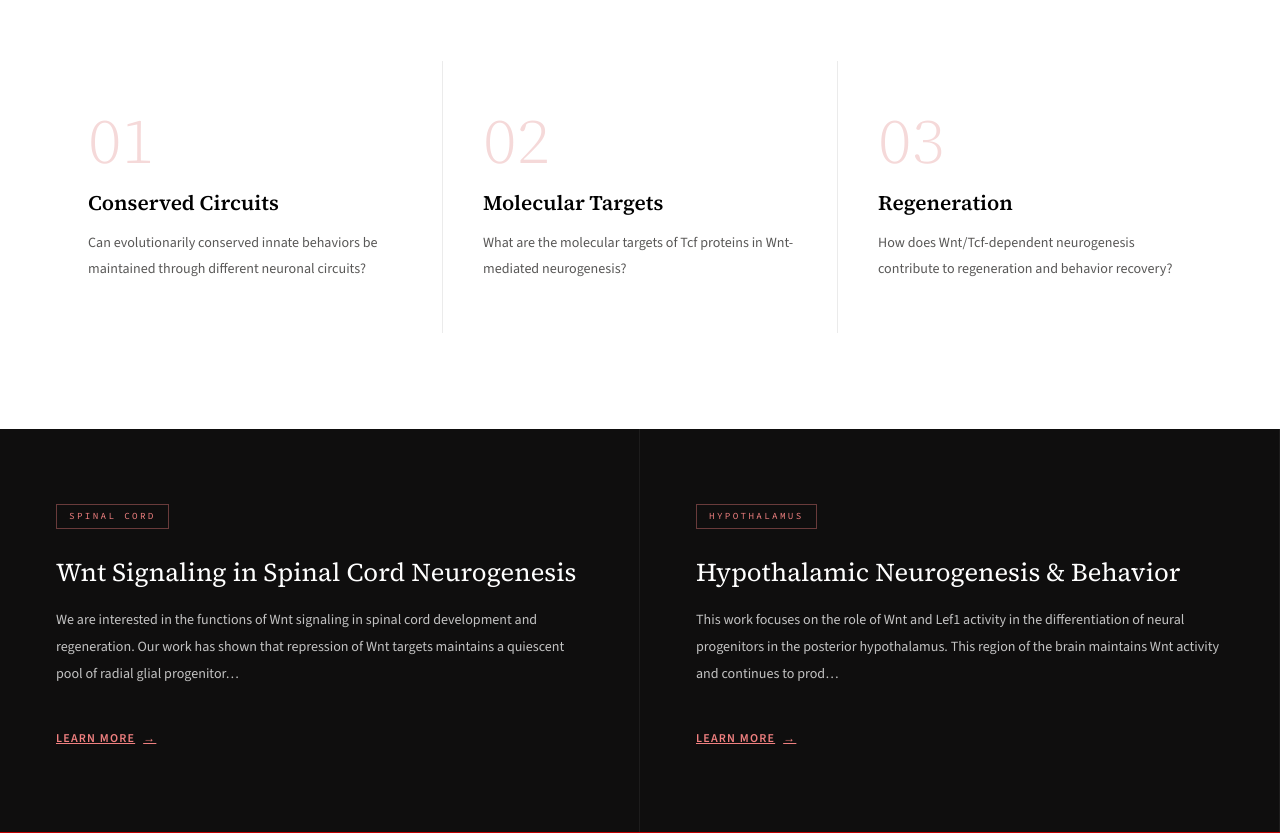
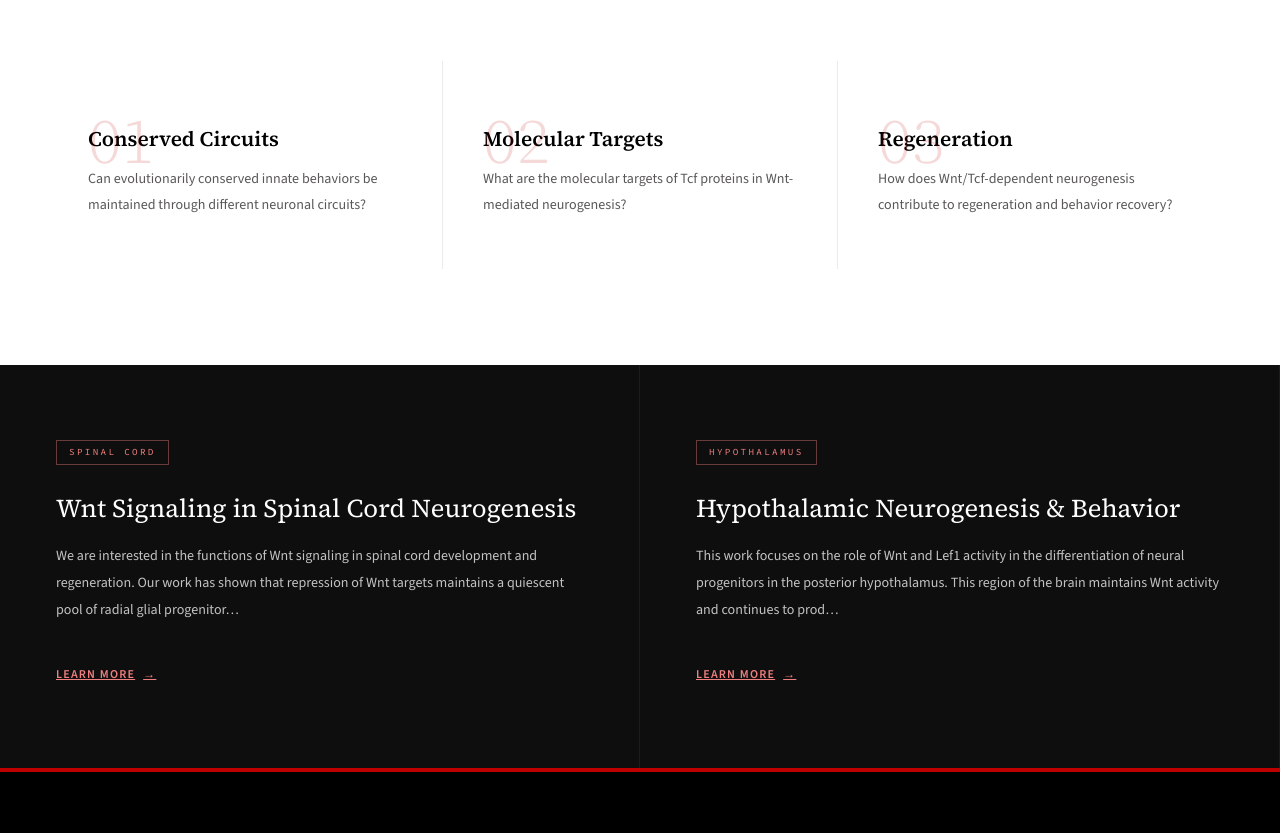
Before and after one commit to Ishanthr1/Dorsky-Lab, a plain HTML site: page index.html in a window 1280 px wide. Shown: the part 1109-1942 px from the top of the page. Drawn offline with nearby package versions, Linux system fonts and the light colour scheme; animation ran at ten frames a second.

Commit message:
contrast

```diff
--- a/css/styles.css
+++ b/css/styles.css
@@ -398,11 +398,19 @@ button:focus-visible,
     transition: border-color 0.3s, background 0.3s;
 }
 .pillar:hover { border-bottom-color: var(--utah-red); background: var(--bg-2); }
+/* AFTER */
 .pillar-number {
     font-family: var(--serif); font-size: 4rem; font-weight: 300;
-    color: var(--utah-red); opacity: 0.15; line-height: 1;
-    margin-bottom: 16px;
-    /* aria-hidden in JS — decorative number */
+    line-height: 1; margin-bottom: 16px;
+    color: transparent;
+    position: relative;
+}
+.pillar-number::before {
+    content: attr(data-n);
+    position: absolute;
+    color: var(--utah-red);
+    opacity: 0.15;
+    pointer-events: none;
 }
 .pillar-title {
     font-family: var(--serif); font-size: 1.3rem; font-weight: 600;
--- a/js/app.js
+++ b/js/app.js
@@ -356,7 +356,7 @@ function renderHome() {
         { n: "03", t: "Regeneration", b: "How does Wnt/Tcf-dependent neurogenesis contribute to regeneration and behavior recovery?" },
     ].map((c, i) => `
             <article class="pillar reveal" role="listitem" style="transition-delay:${i * 120}ms">
-              <div class="pillar-number" aria-hidden="true">${c.n}</div>
+              <div class="pillar-number" aria-hidden="true" data-n="${c.n}"></div>
               <h3 class="pillar-title">${c.t}</h3>
               <p class="pillar-body">${c.b}</p>
             </article>`).join('')}
```
